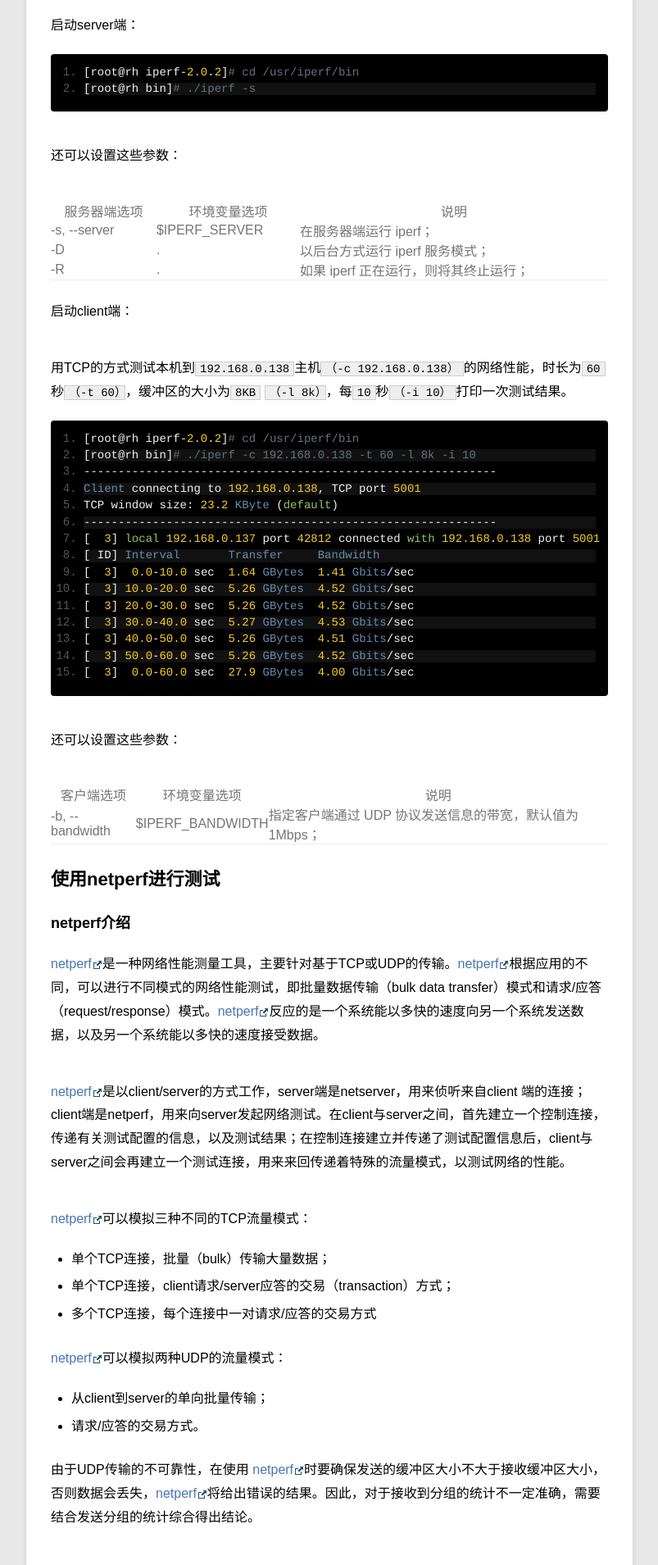
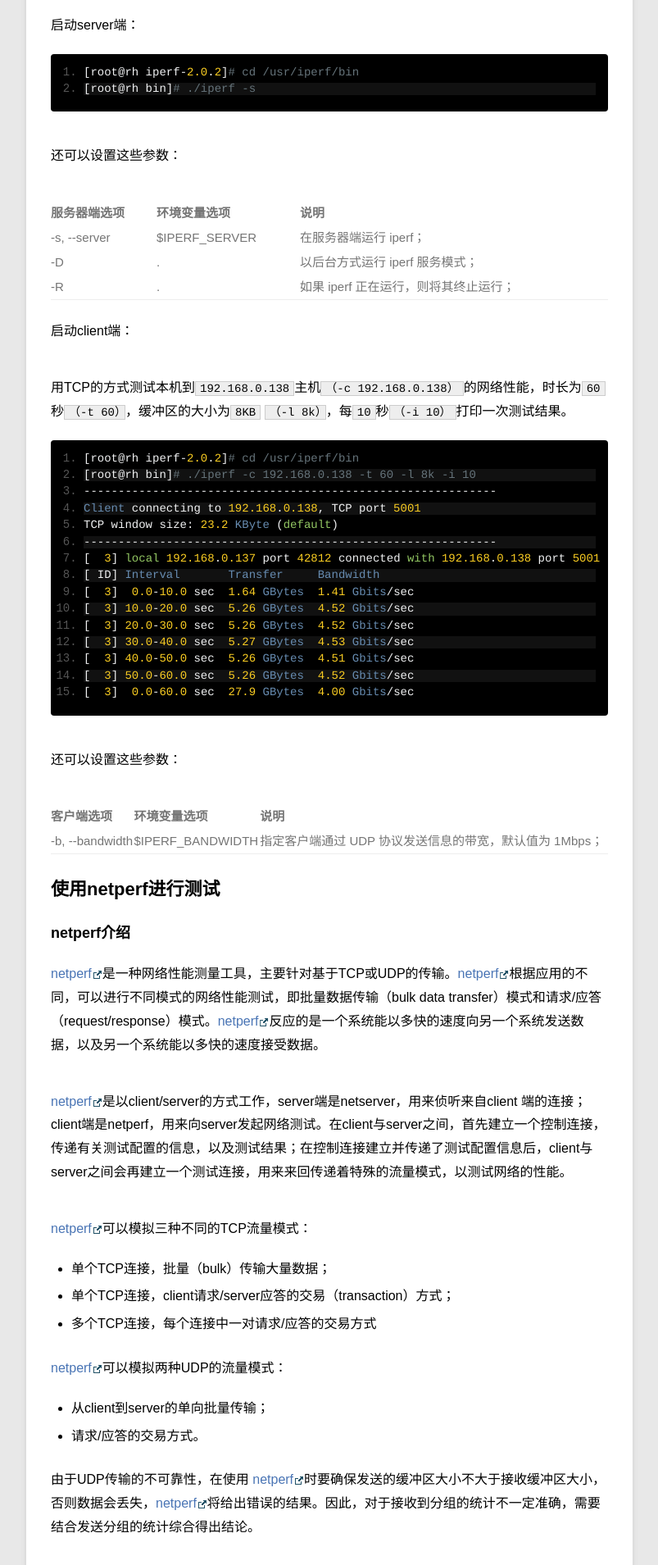
Before and after one commit to samirchen/samirchen.github.io, a Jekyll site: the page built from _posts/blog/2013-10-10-linux-network-performance-test.md, in a window 1280 px wide. Shown: the part 2073-3982 px from the top of the page at 82% size, without its empty margins (78-881 px from the left). Built offline with Jekyll 4.4.1, drawn with Linux system fonts in a browser that asks for light colours; Markdown is read by kramdown in place of the engine named in the settings.

Commit message:
edit css

```diff
--- a/css/default.css
+++ b/css/default.css
@@ -8,11 +8,8 @@
 article,aside,details,figcaption,figure,footer,header,hgroup,menu,nav,section{display:block;}
 body,button,input,select,textarea{font-size:12px/1.5;}
 input,select,textarea{font-size:100%;}
-/*table{border-collapse:collapse;border-spacing:0;}*/
-table{border-collapse:collapse;border-spacing:0;border-bottom:1px solid #ededed;color:#757575;width:100%;margin-bottom:24px;}
-/*th{text-align:inherit;}*/
-th{text-align:center;font-weight:bold;border-bottom:1px solide #ededed;}
-td{text-align:left;border-bottom:1px solide #ededed;}
+table{border-collapse:collapse;border-spacing:0;}
+th{text-align:inherit;}
 fieldset,img,a img{border:0;}
 iframe{display:block;}
 abbr,acronym{border:0;font-variant:normal;}
@@ -185,3 +182,8 @@
 @media (max-width: 1300px){
     .home-menu { position:absolute; }
 }
+
+/* samir add */
+table{border-collapse:collapse;border-spacing:0;border-bottom:1px solid #ededed;color:#757575;width:100%;margin-bottom:24px;font-size:15px;line-height:2;}
+th{text-align:left;font-weight:bold;border-bottom:1px solide #ededed;}
+td{text-align:left;border-bottom:1px solide #ededed;}
```
